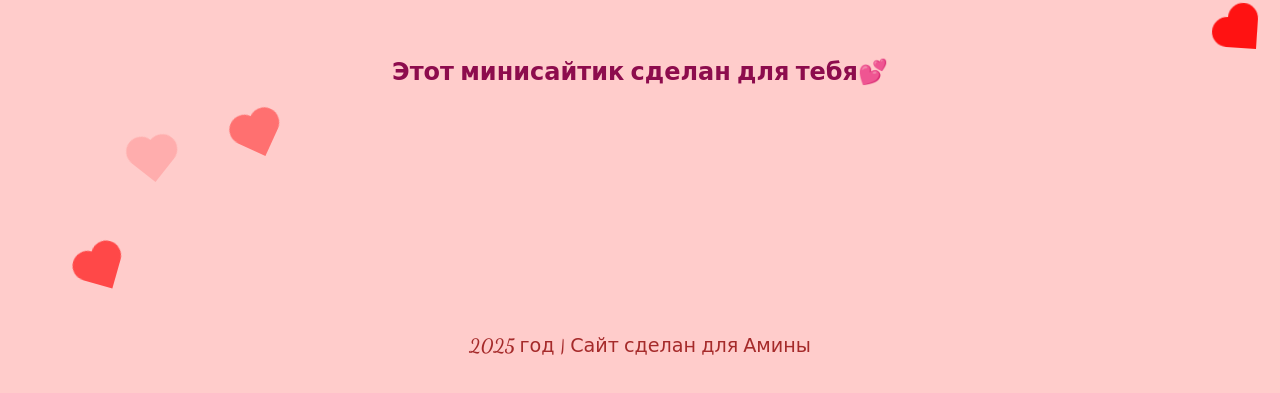
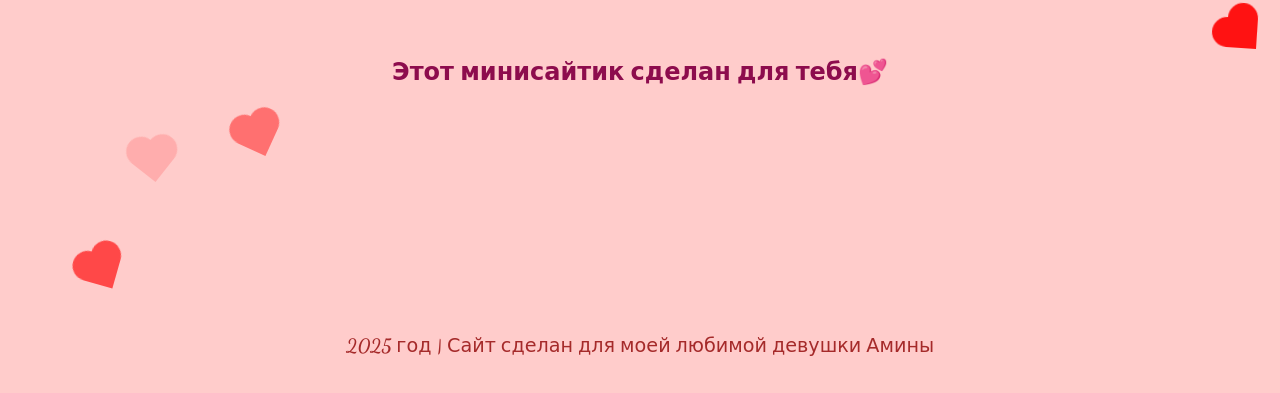
Before and after one commit to Vladdd52/LoveSite, a plain HTML site: page index.html in a window 1280 px wide. Shown: the part 423-816 px from the top of the page. Drawn offline with Linux system fonts and the light colour scheme.

Commit message:
Update index.html

```diff
--- a/index.html
+++ b/index.html
@@ -124,7 +124,7 @@
         <h3>Этот минисайтик сделан для тебя💕</h3>
     </div>
 
-    <div class="footer">2025 год | Сайт сделан для Амины</div>
+    <div class="footer">2025 год | Сайт сделан для моей любимой девушки Амины</div>
     <script>
         function createHeart() {
             const heart = document.createElement("div");
```
